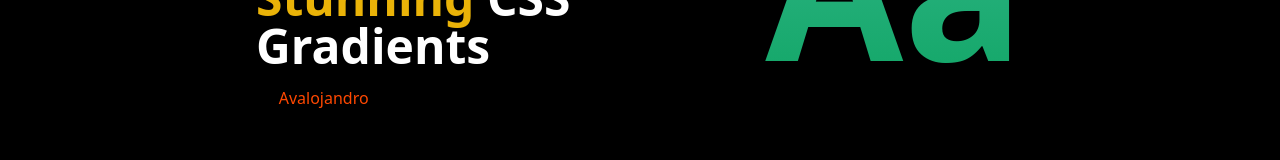
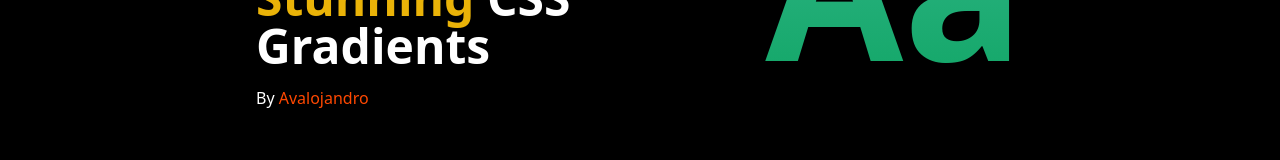
Before and after one commit to Avalojandro/GradienText, a React (Vite) app: page / in a window 1280 px wide. Shown: the part 276-436 px from the top of the page. Built offline with nearby package versions, Linux system fonts and the light colour scheme.

Commit message:
:art: styled

```diff
--- a/src/App.jsx
+++ b/src/App.jsx
@@ -77,7 +77,7 @@ function App() {
             <div className="w-full text-center lg:text-left">
               <p className="text-gray-400 text-sm">50 styles &#x2022; Open Source &#x2022; Free</p>
               <h2 className="font-bold text-4xl text-white lg:text-5xl">Enhance Your Web Text with <span className=" text-yellow-500">Stunning</span> CSS Gradients</h2>
-              <div className="pt-4">By <a href="https://github.com/Avalojandro" target="_blank" rel="noopener noreferrer" className="text-[#ff4800]">Avalojandro</a></div>
+              <div className="pt-4 text-white">By <a href="https://github.com/Avalojandro" target="_blank" rel="noopener noreferrer" className="text-[#ff4800]">Avalojandro</a></div>
             </div>
             <div className={`hidden text-right lg:inline w-full text-[200px] transform ease-in-out love-kiss drop-shadow-2xl font-bold ${fontColor}`}>
               Aa
```
